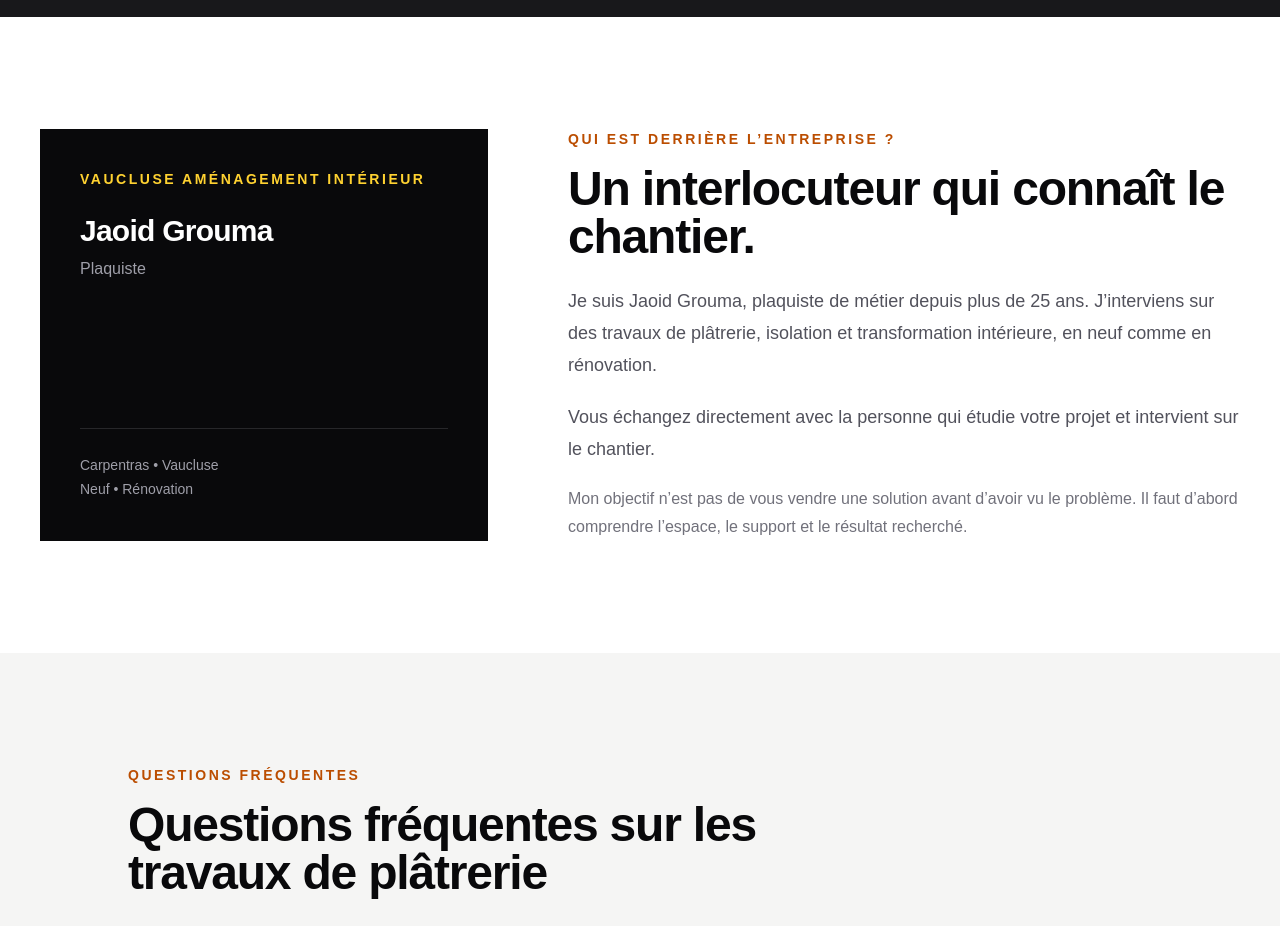
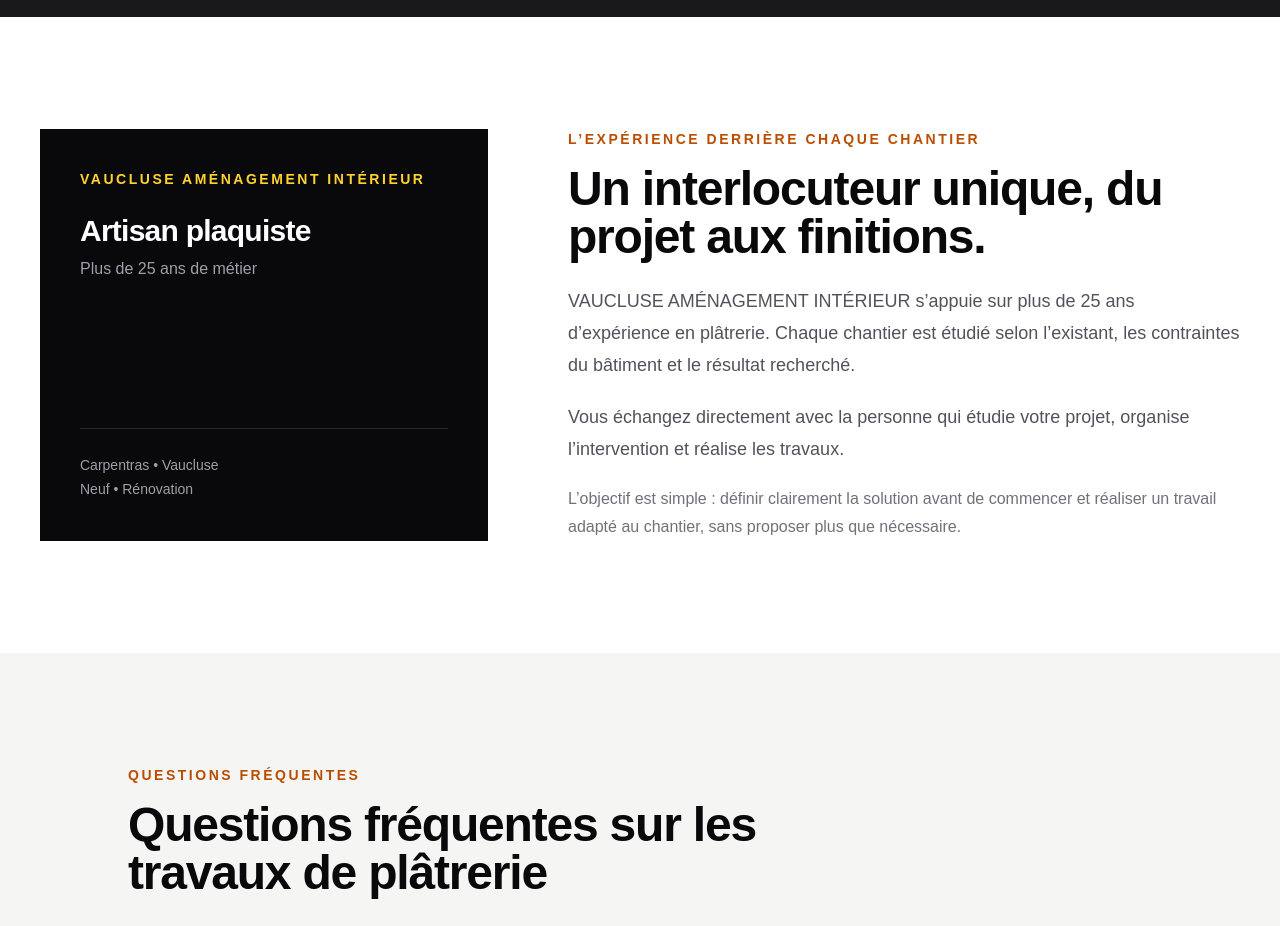
Before and after one commit to grouma84/vaucluse-amenagement-interieur, a Next.js app: page / in a window 1280 px wide. Shown: the part 5920-6846 px from the top of the page. Built offline with nearby package versions, Linux system fonts and the light colour scheme.

Commit message:
Refine about section

```diff
--- a/src/components/About.tsx
+++ b/src/components/About.tsx
@@ -15,11 +15,11 @@ export function About() {
             </p>
 
             <p className="mt-6 text-3xl font-semibold tracking-tight">
-              Jaoid Grouma
+              Artisan plaquiste
             </p>
 
             <p className="mt-2 text-zinc-400">
-              Plaquiste
+              Plus de 25 ans de métier
             </p>
           </div>
 
@@ -35,31 +35,31 @@ export function About() {
           <div className="max-w-2xl">
 
             <p className="text-sm font-semibold uppercase tracking-[0.18em] text-amber-700">
-              Qui est derrière l’entreprise ?
+              L’expérience derrière chaque chantier
             </p>
 
             <h2
               id="about-title"
               className="mt-4 text-3xl font-semibold tracking-tight sm:text-4xl lg:text-5xl"
             >
-              Un interlocuteur qui connaît le chantier.
+              Un interlocuteur unique, du projet aux finitions.
             </h2>
 
             <p className="mt-6 text-lg leading-8 text-zinc-600">
-              Je suis Jaoid Grouma, plaquiste de métier depuis plus de 25 ans.
-              J’interviens sur des travaux de plâtrerie, isolation et transformation
-              intérieure, en neuf comme en rénovation.
+              VAUCLUSE AMÉNAGEMENT INTÉRIEUR s’appuie sur plus de 25 ans
+              d’expérience en plâtrerie. Chaque chantier est étudié selon l’existant,
+              les contraintes du bâtiment et le résultat recherché.
             </p>
 
             <p className="mt-5 text-lg leading-8 text-zinc-600">
-              Vous échangez directement avec la personne qui étudie votre projet
-              et intervient sur le chantier.
+              Vous échangez directement avec la personne qui étudie votre projet,
+              organise l’intervention et réalise les travaux.
             </p>
 
             <p className="mt-5 leading-7 text-zinc-500">
-              Mon objectif n’est pas de vous vendre une solution avant d’avoir vu
-              le problème. Il faut d’abord comprendre l’espace, le support et le
-              résultat recherché.
+              L’objectif est simple : définir clairement la solution avant de commencer
+              et réaliser un travail adapté au chantier, sans proposer plus que
+              nécessaire.
             </p>
 
           </div>
```
